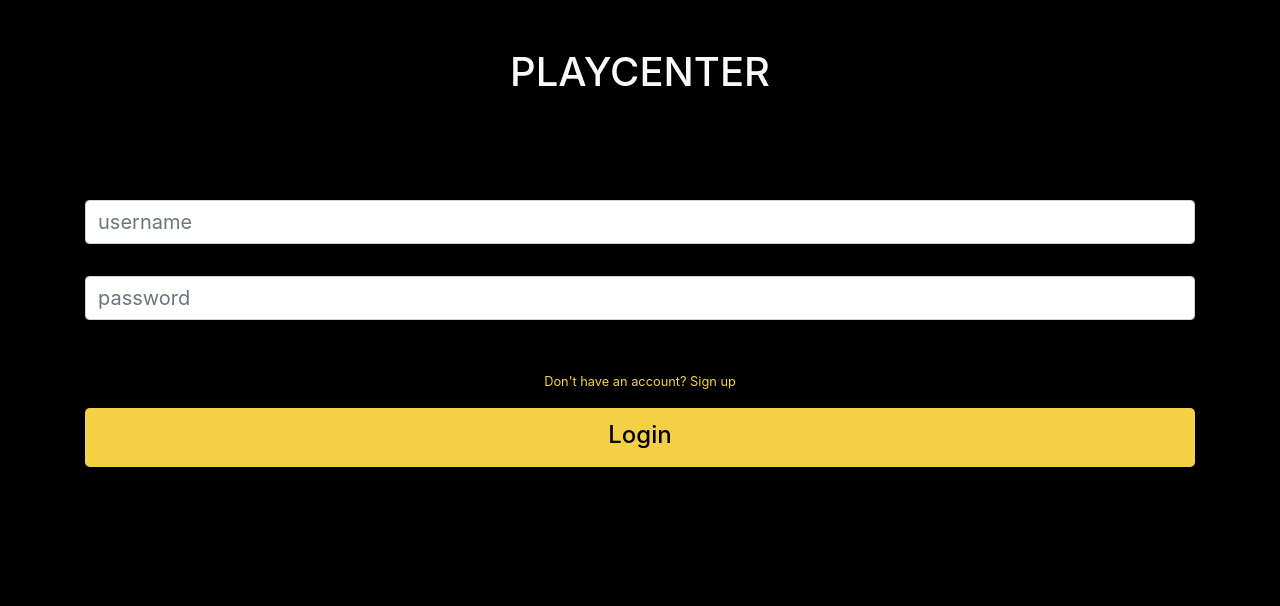
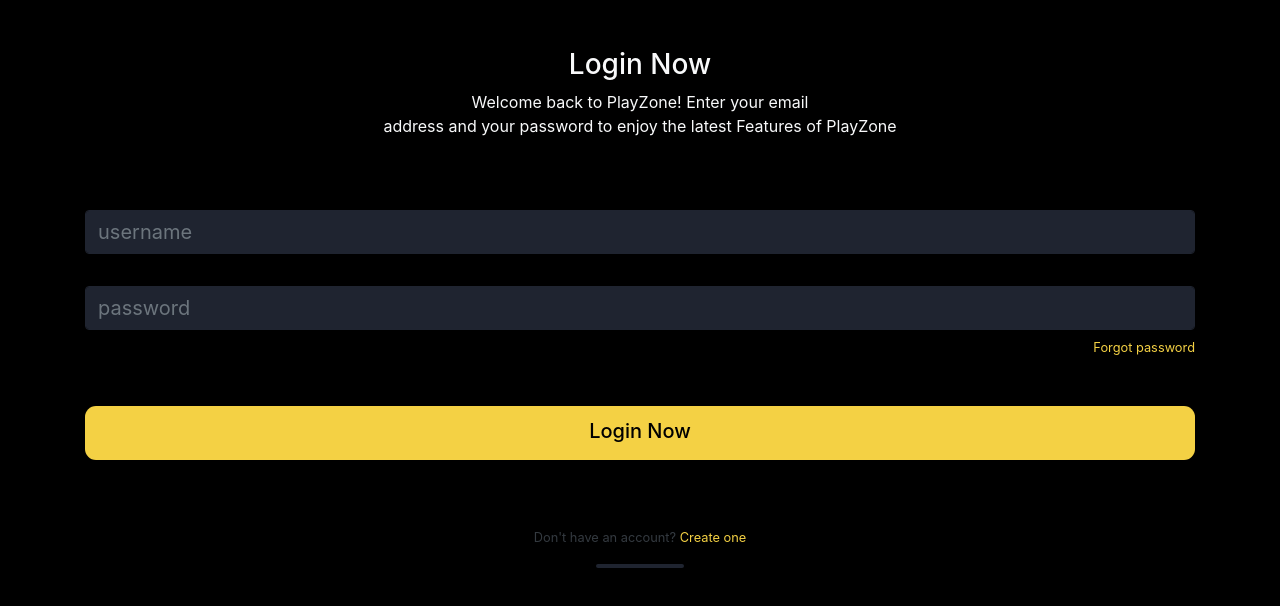
Before and after one commit to dwarkesh8/playcentre-gameapp-ui-ux, a plain HTML site: page login.html in a window 1280 px wide. Drawn offline with Linux system fonts and the light colour scheme.

Commit message:
modify design as per new suggested changes

```diff
--- a/login.html
+++ b/login.html
@@ -3,7 +3,7 @@
 <head>
 	<meta charset="utf-8">
 	<meta name="viewport" content="width=device-width, initial-scale=1">
-	<title>Login | Play Centre</title>
+	<title>Login | Play Zone</title>
 	<link rel="stylesheet" type="text/css" href="css/bootstrap.min.css">
 	<link rel="stylesheet" type="text/css" href="fontawesome-free-5.13.0-web/css/all.min.css">
 	<style type="text/css">
@@ -26,27 +26,47 @@
 		input {
 			font-size: 20px !important;
 		}
+		.input-bg-dark {
+			background-color: #1f2430;
+			border-color: #1f2430;
+		}
+		.input-bg-dark:focus {
+			background-color: #1f2430;
+			border-color: #f4d144;
+			color: #fff;
+		}
+		.border-radius-11 {
+			border-radius: 11px;
+		}
+		hr {
+			border: 2px solid #1f2430;
+			border-radius: 5px;
+			width: 84px;
+		}
 	</style>
 </head>
 <body>
 	<div id="main">
 		<div class="container">
-			<div class="text-center mt-5 pb-5">
-				<h1 class="text-light">PLAYCENTER</h1>
+			<div class="text-center mt-5 pb-2">
+				<h3 class="text-light">Login Now</h3>
+				<p class="text-light">Welcome back to PlayZone! Enter your email <br>address and your password to enjoy the latest Features of PlayZone</p>
 			</div>
 			<div class="text-center mt-5">
 				<form class="form" action="#">
 					<div class="form-group mt-5 pb-3">
-						<input type="text" class="form-control" placeholder="username" required>
+						<input type="text" class="form-control input-bg-dark" placeholder="username" required>
 					</div>
 					<div class="form-group">
-						<input type="password" class="form-control" placeholder="password" required>
+						<input type="password" class="form-control input-bg-dark" placeholder="password" required>
+						<a href="#"class="float-right mt-1 pb-5"><small>Forgot password</small></a>
 					</div>
-					<div class="form-group mt-5">
-						<a href="#"><small>Don't have an account? Sign up</small></a>
+					<div class="form-group pb-5">
+						<button class="btn btn-lg btn-block btn-yellow border-radius-11" id="gotoIndex"><h5 class="mt-1">Login Now</h5></button>
 					</div>
-					<div class="form-group">
-						<button class="btn btn-lg btn-block btn-yellow" id="gotoIndex"><h4 class="mt-1">Login</h4></button>
+					<div class="form-group mt-3">
+						<a href="signup.html"><small><span class="text-dark"> Don't have an account?</span> <span class="text-yellow">Create one</span></small></a>
+						<center><hr/></center>
 					</div>
 				</form>
 			</div>
```
